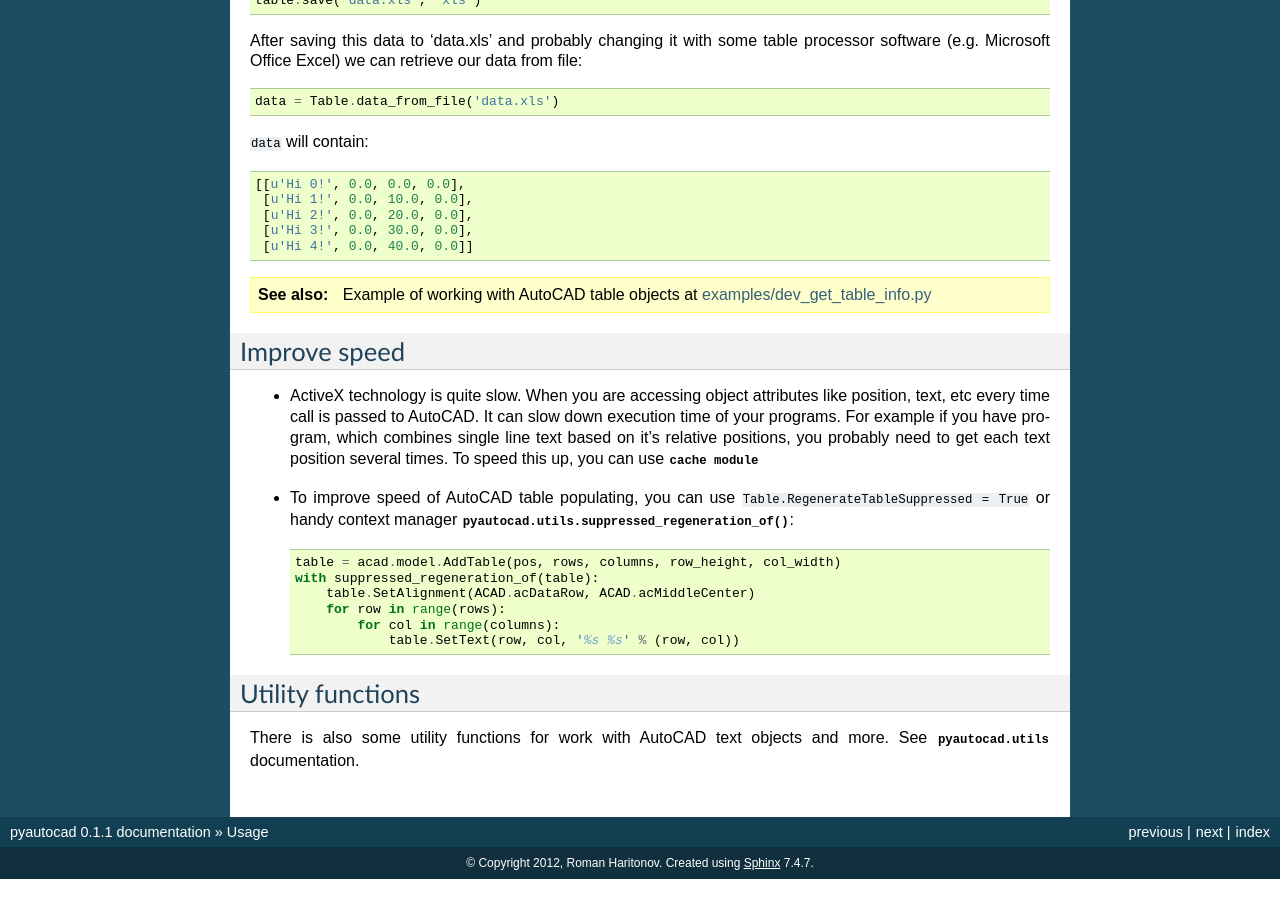
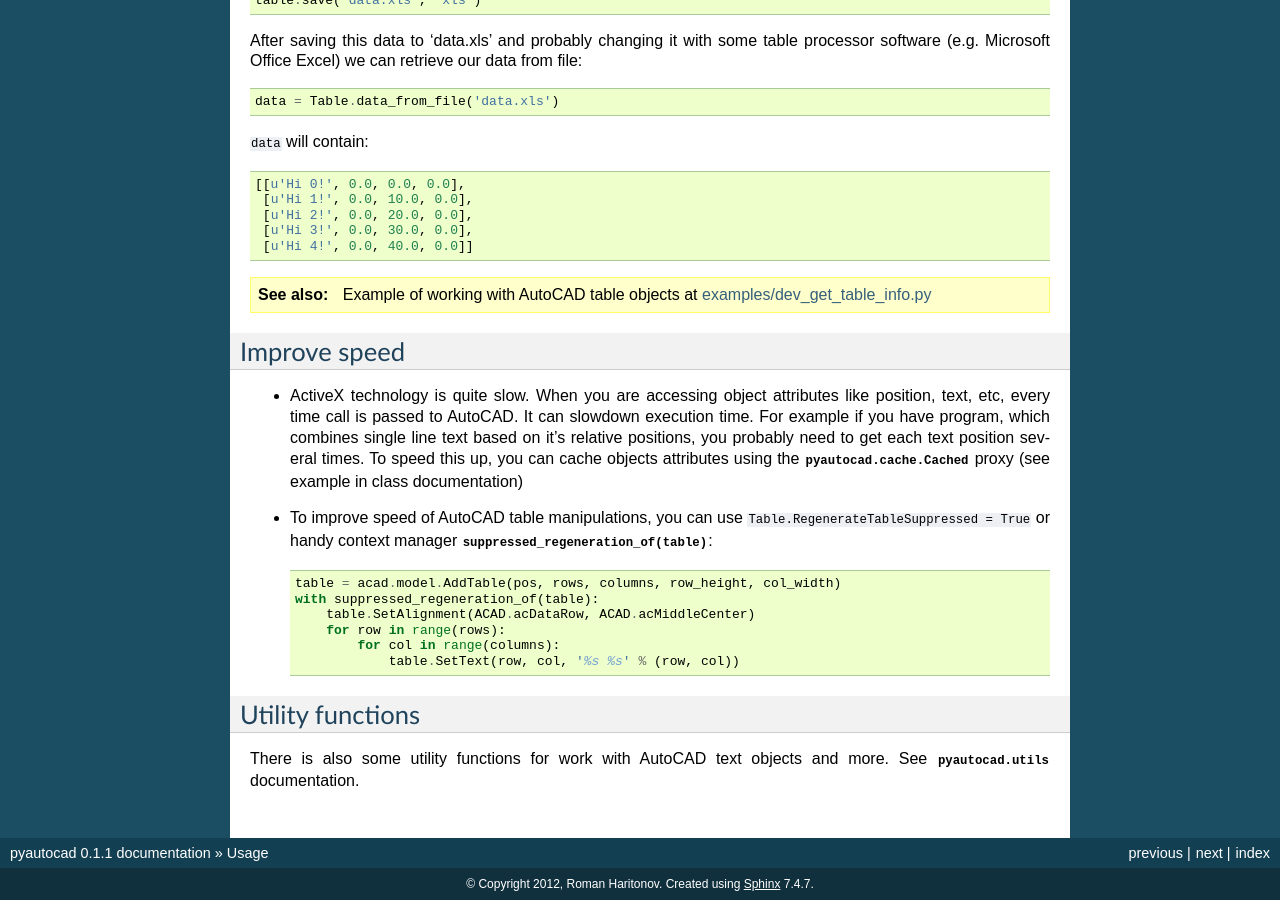
Before and after one commit to reclosedev/pyautocad, a Sphinx documentation site: the page built from docs/usage.rst, in a window 1280 px wide and 900 px high, scrolled down 2189 px. Built offline with Sphinx 7.4.7, drawn with Linux system fonts in a browser that asks for light colours; before the commit the page ends 3068 px from its top, so only the background shows below that.

Commit message:
Fix grammar in "Improve speed" section

```diff
--- a/docs/usage.rst
+++ b/docs/usage.rst
@@ -131,13 +131,13 @@ Improve speed
 -------------
 
 -   ActiveX technology is quite slow. When you are accessing object attributes like
-    position, text, etc every time call is passed to AutoCAD. It can slow down execution
-    time of your programs. For example if you have program, which combines single line
+    position, text, etc, every time call is passed to AutoCAD. It can slowdown execution
+    time. For example if you have program, which combines single line
     text based on it's relative positions, you probably need to get each text position
-    several times. To speed this up, you can use :mod:`cache module <pyautocad.cache>`
+    several times. To speed this up, you can cache objects attributes using the :class:`pyautocad.cache.Cached` proxy (see example in class documentation)
 
--   To improve speed of AutoCAD table populating, you can use ``Table.RegenerateTableSuppressed = True``
-    or handy context manager :func:`pyautocad.utils.suppressed_regeneration_of`::
+-   To improve speed of AutoCAD table manipulations, you can use ``Table.RegenerateTableSuppressed = True``
+    or handy context manager :func:`suppressed_regeneration_of(table) <pyautocad.utils.suppressed_regeneration_of>`::
 
         table = acad.model.AddTable(pos, rows, columns, row_height, col_width)
         with suppressed_regeneration_of(table):
```
